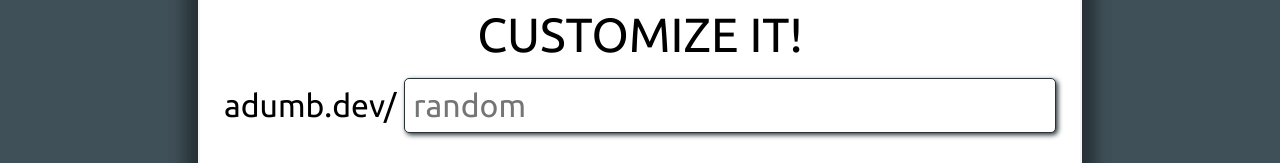
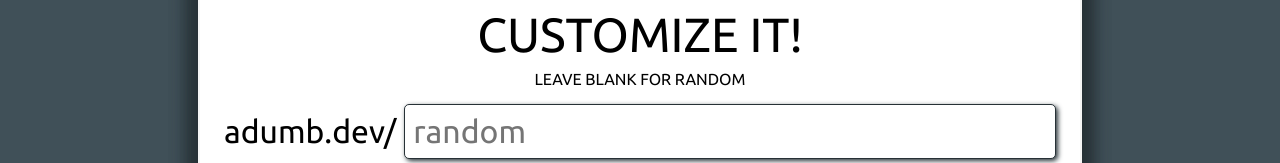
Before and after one commit to CalamityAdam/flts-frontend, a React (Create React App) app: page / in a window 1280 px wide. Shown: the part 373-536 px from the top of the page. Built offline with nearby package versions, Linux system fonts and the light colour scheme; no server answers.

Commit message:
instreuctions added for custom url name

```diff
--- a/src/components/LinkForm.js
+++ b/src/components/LinkForm.js
@@ -206,6 +206,7 @@
           </Group>
           <Group>
             <Label htmlFor="slug">Customize it!</Label>
+            <TinyInstructions>leave blank for random</TinyInstructions>
             <SlugSpan>
               <SlugText>
                 adumb.dev/
@@ -370,3 +371,8 @@
   background-color: white;
   box-shadow: 2px 2px 5px #273136;
 `;
+
+const TinyInstructions = styled.div`
+font-size: 1rem;
+margin-top: .5rem;
+`;
```
